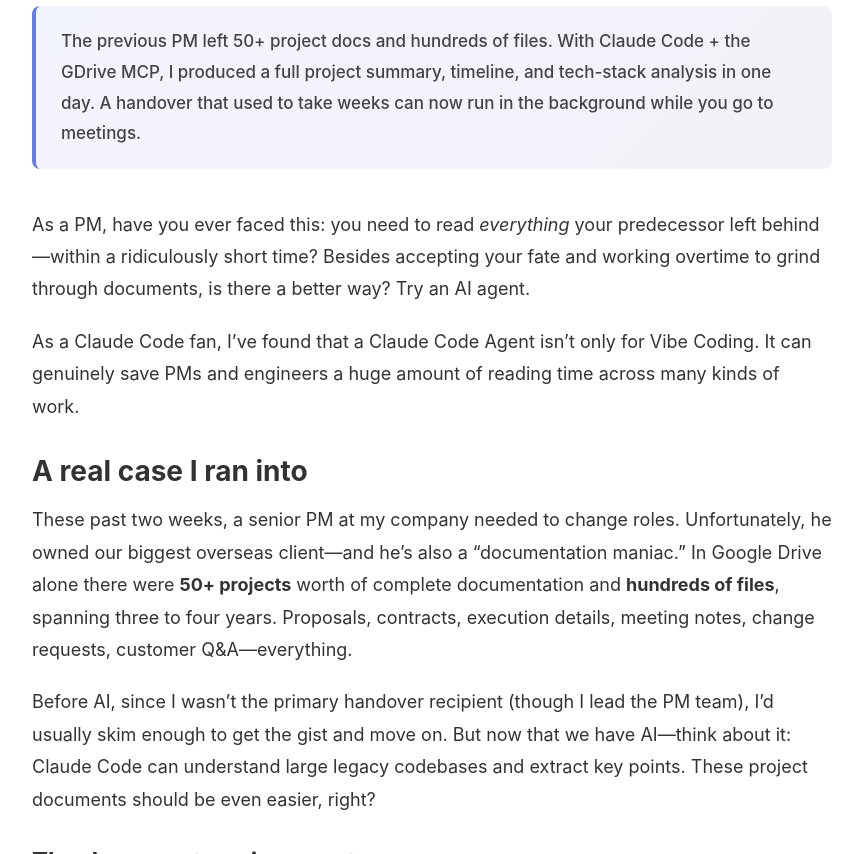
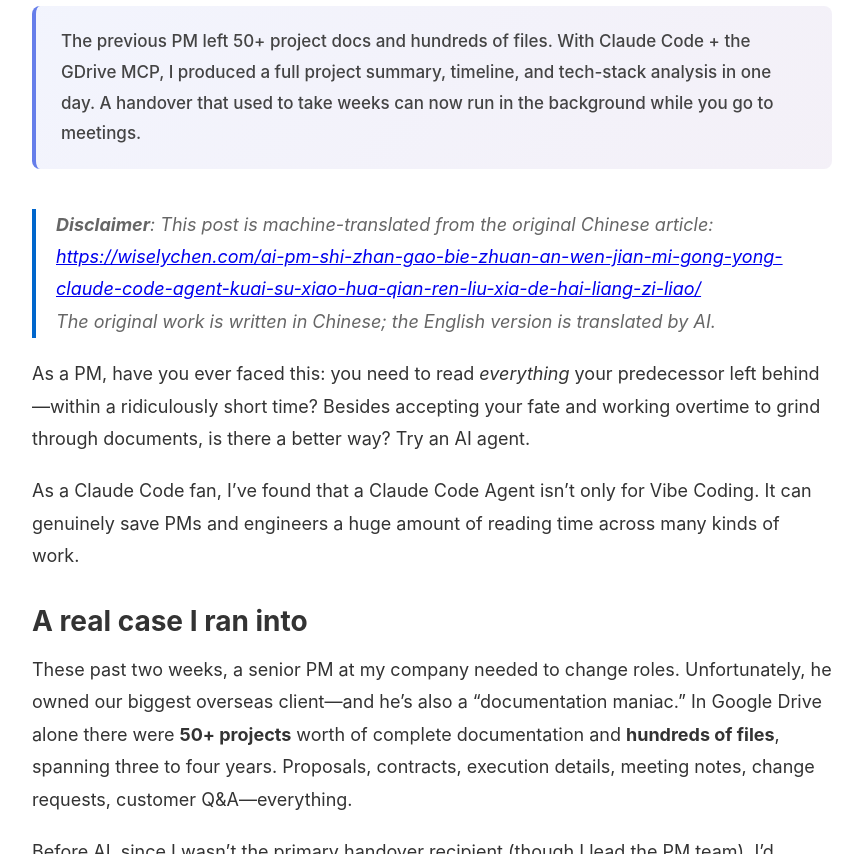
Before and after one commit to thegiive/thegiive-en.github.io, a Jekyll site: the page built from _posts/2025-10-19-ai-pm-shi-zhan-gao-bie-zhuan-an-wen-jian-mi-gong-yong-claude-code-agent-kuai-su-xiao-hua-qian-ren-liu-xia-de-hai-liang-zi-liao.en.md, in a window 1280 px wide and 900 px high, scrolled down 1175 px, cut to the strip 46-900 px from the top of the window. Shown: the whole strip, without its empty margins (208-1070 px from the left). Built offline with Jekyll 4.4.1, drawn with Linux system fonts in a browser that asks for light colours.

Commit message:
Show translation disclaimer on all English posts

```diff
--- a/_layouts/post.html
+++ b/_layouts/post.html
@@ -49,6 +49,16 @@
   </header>
 
   <div class="post-content">
+    {% if page.lang == "en" %}
+      {% assign orig_path = page.permalink | default: page.url | replace_first: "/en", "" %}
+      {% assign original_zh = page.original_zh | default: "https://wiselychen.com" | append: orig_path %}
+      <blockquote>
+        <strong>Disclaimer</strong>: This post is machine-translated from the original Chinese article:
+        <a href="{{ original_zh }}">{{ original_zh }}</a><br>
+        The original work is written in Chinese; the English version is translated by AI.
+      </blockquote>
+    {% endif %}
+
     {{ content }}
   </div>
 
```
Also changed, not shown: _posts/2026-02-07-openclaw-enterprise-deployment-new-employee-mindset.en.md (+0 -3 lines).
